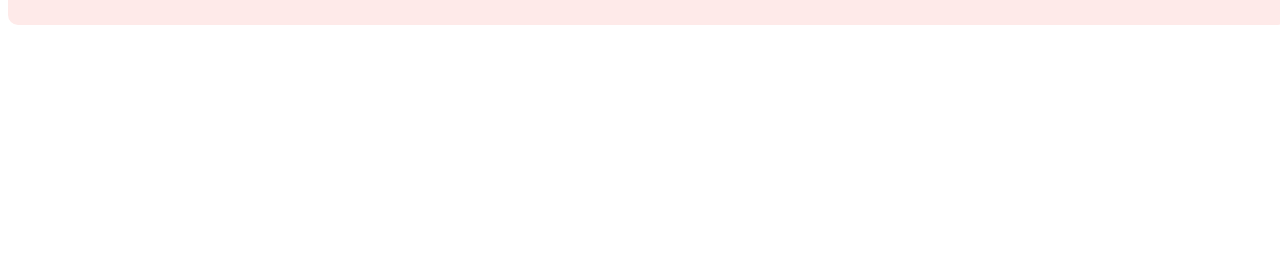
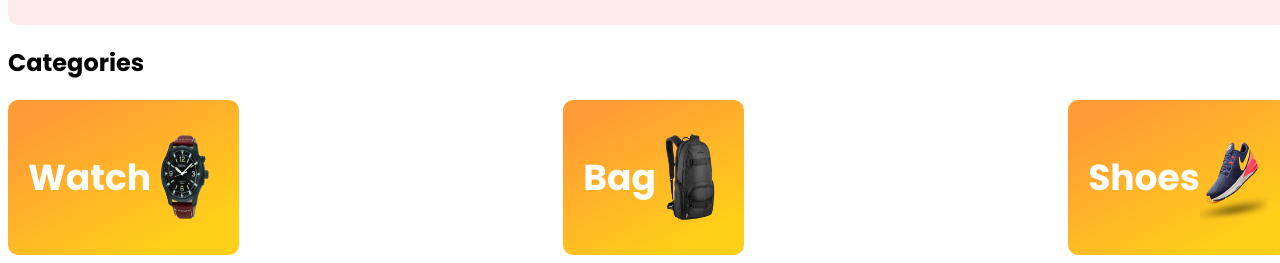
Before and after one commit to Ummahabibahabo/assignment-001, a plain HTML site: page index.html in a window 1280 px wide. Shown: the part 554-817 px from the top of the page. Drawn offline with Linux system fonts and the light colour scheme.

Commit message:
Second commit: Added category cards with images

```diff
--- a/index.html
+++ b/index.html
@@ -45,6 +45,23 @@
             </div>
             <img class="banner-picture" src="./images/tv.png" alt="">
         </section>
+        <section class="container catagories ">
+            <h1>Categories</h1>
+            <div class=" catagory-container">
+                <div class="category-card-one">
+                    <h2>Watch</h2>
+                    <img class="category-image-one" src="./images/watch.png" alt="">
+                </div>
+                <div class="category-card-one">
+                    <h2>Bag</h2>
+                    <img class="category-image-one" src="./images/bag.png" alt="">
+                </div>
+                <div class="category-card-one">
+                    <h2>Shoes</h2>
+                    <img class="category-image-one" src="./images/shoes.png" alt="">
+                </div>
+            </div>
+        </section>
     </main>
     <footer>
 
--- a/style.css
+++ b/style.css
@@ -105,3 +105,36 @@ nav ul {
     min-width: 402px;
     height: 378px;
 }
+
+.catagories {
+    margin-top: 20px;
+}
+
+.catagory-container {
+    display: flex;
+    justify-content: space-between;
+    align-items: center;
+    justify-content: space-between;
+    gap: 26px;
+}
+
+.category-card-one {
+    background: linear-gradient(151.85deg, rgb(255, 156, 53) 14.537%, rgb(255, 208, 25) 84.486%);
+
+    padding: 20px;
+    border-radius: 10px;
+    display: flex;
+    justify-content: space-between;
+    align-items: center;
+}
+
+.category-card-one h2 {
+    color: white;
+    font-weight: 500px;
+    font-size: 36px;
+}
+
+.category-image-one {
+    max-width: 68.21px;
+    height: 90px;
+}
```
Also changed, not shown: images/bag.png (added), images/shoes.png (added), images/watch.png (added).
